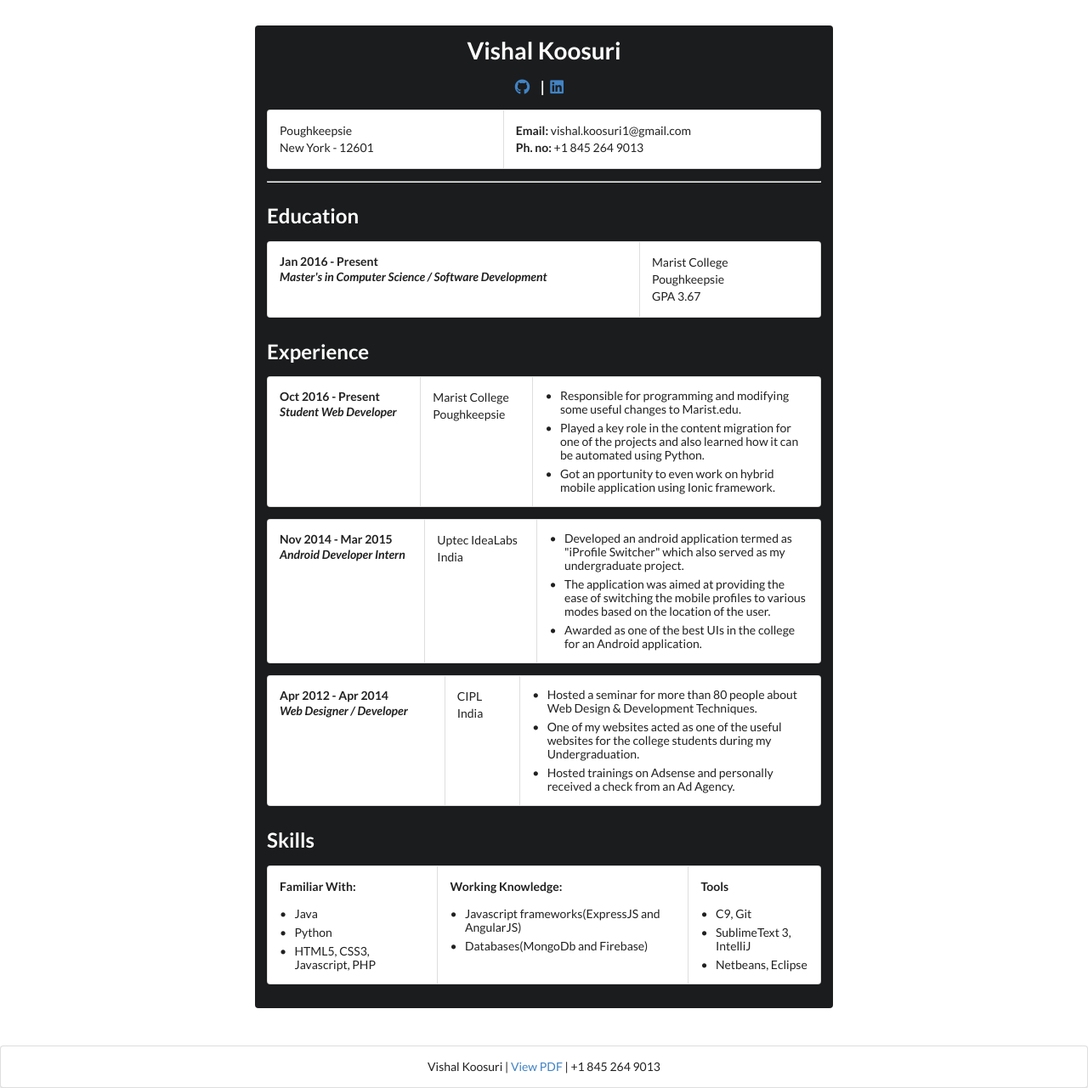
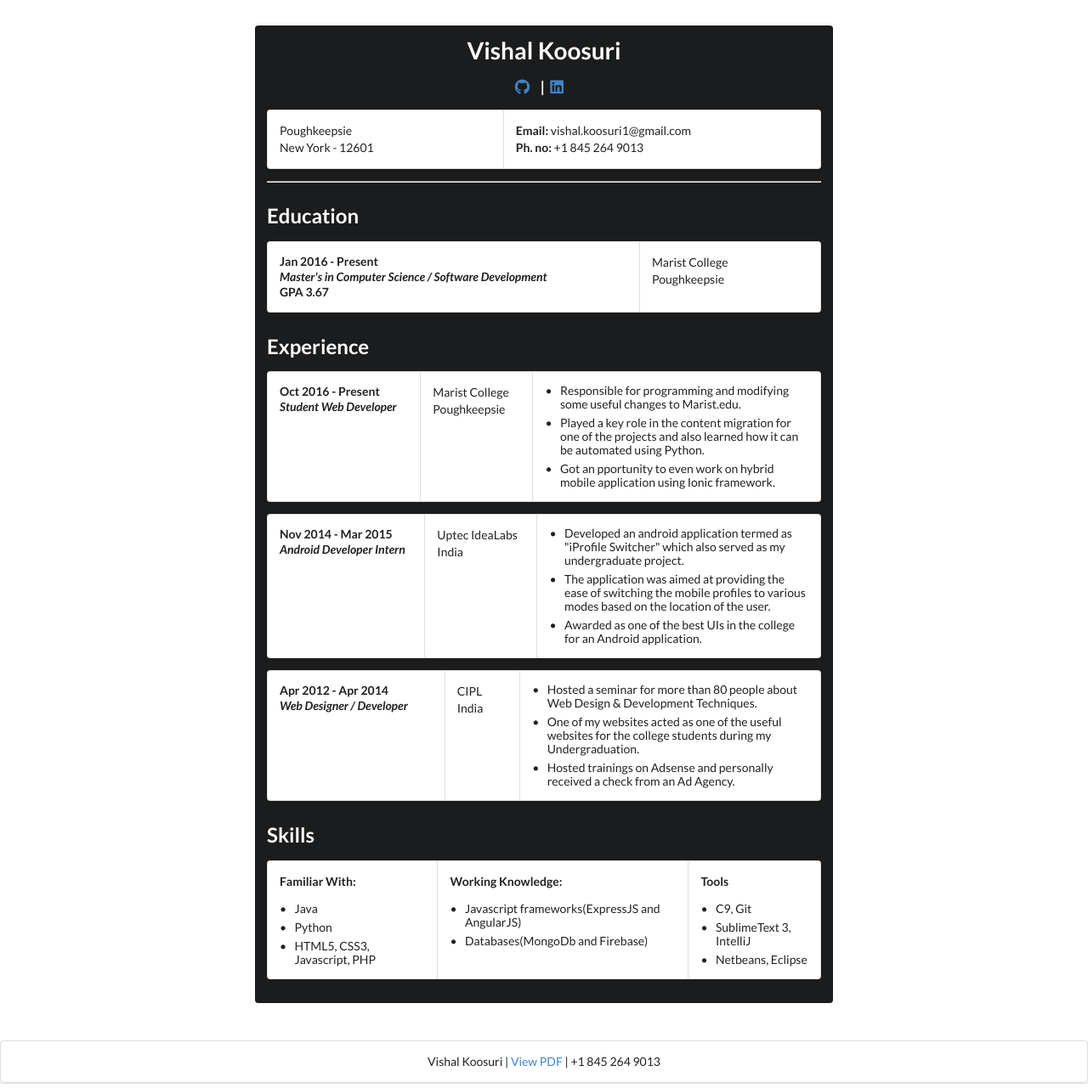
Before and after one commit to dainvinc/dainvinc.github.io, a Jekyll site: the page built from resume.html, in a window 1280 px wide. Shown: the whole page at 85% size. Built offline with Jekyll 4.4.1, drawn with Linux system fonts in a browser that asks for light colours; nearby versions of some CDN libraries.

Commit message:
Changed the position for my GPA

```diff
--- a/resume.html
+++ b/resume.html
@@ -26,12 +26,12 @@ permalink: /resume.html
     <div class="ui horizontal segments education">
         <h2 class="ui segment">
             Jan 2016 - Present <br>
-            <i>Master's in Computer Science / Software Development</i>
+            <i>Master's in Computer Science / Software Development</i><br>
+            GPA 3.67
         </h2>
         <div class="ui segment">
             Marist College <br>
-            Poughkeepsie <br>
-            GPA 3.67
+            Poughkeepsie
         </div>
     </div>
 
```
